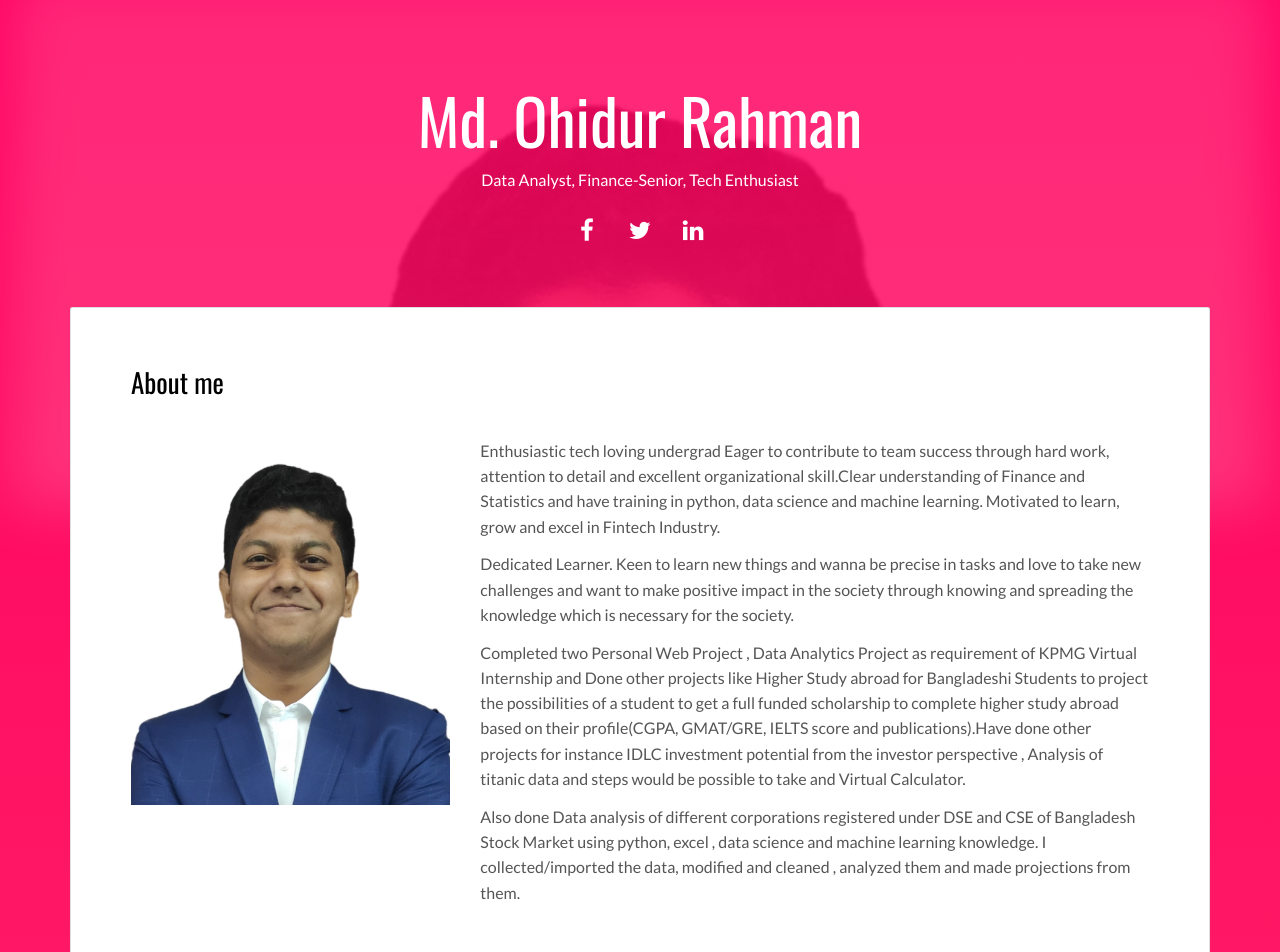
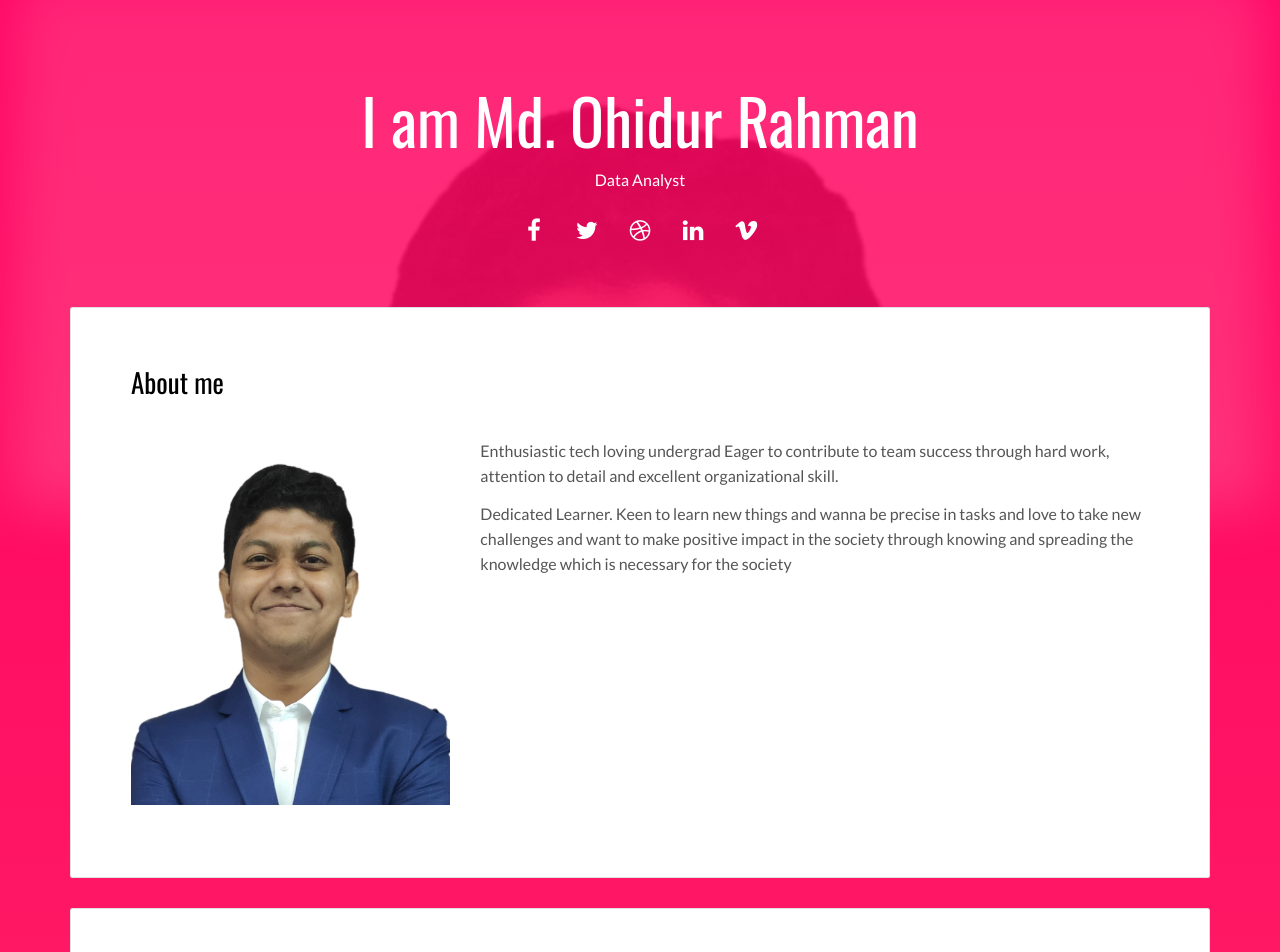
Before and after one commit to ohidu/ohidu.github.io, a plain HTML site: page index.html in a window 1280 px wide. Shown: the top 952 px of the page. Drawn offline with nearby package versions, Linux system fonts and the light colour scheme.

Commit message:
Update index.html

```diff
--- a/index.html
+++ b/index.html
@@ -7,7 +7,7 @@
   <meta content="width=device-width,initial-scale=1" name="viewport">
   <meta content="description" name="description">
   <meta name="google" content="notranslate" />
-  <meta content="Website have been developped by Ohidur Rahman" name="author">
+  <meta content="Mashup templates have been developped by Orson.io team" name="author">
 
   <!-- Disable tap highlight on IE -->
   <meta name="msapplication-tap-highlight" content="no">
@@ -15,7 +15,7 @@
   <link rel="apple-touch-icon" sizes="180x180" href="./assets/apple-icon-180x180.png">
   <link href="./assets/favicon.ico" rel="icon">
 
-  <title>Ohidur Rahman</title>
+  <title>Title page</title>
 
 <link href="./main.d8e0d294.css" rel="stylesheet"></head>
 
@@ -27,8 +27,8 @@
 <main class="content-wrapper">
   <header class="white-text-container section-container">
     <div class="text-center">
-      <h1>Md. Ohidur Rahman</h1>
-      <p>Data Analyst, Finance-Senior, Tech Enthusiast</p>
+      <h1>I am Md. Ohidur Rahman</h1>
+      <p>Data Analyst</p>
       <p>
         <a class="fa-icon fa-icon-2x" href="https://www.facebook.com/mdohidurrahman.khan.5" title="">
           <i class="fa fa-facebook"></i>
@@ -36,13 +36,24 @@
         <a class="fa-icon fa-icon-2x" href="https://twitter.com/MdOhidu88038514" title="">
           <i class="fa fa-twitter"></i>
         </a>
+        <a class="fa-icon fa-icon-2x" href="https://dribbble.com/" title="">
+          <i class="fa fa-dribbble"></i>
+        </a>
         <a class="fa-icon fa-icon-2x" href="https://www.linkedin.com/in/md-ohidur-rahman-ab9892138/" title="">
           <i class="fa fa-linkedin"></i>
+        </a>
+        <a class="fa-icon fa-icon-2x" href="https://vimeo.com/" title="">
+          <i class="fa fa-vimeo"></i>
         </a>
       </p>
     </div>
   </header>
-  <div class="container">
+
+
+
+<!-- Add your site or app content here -->
+
+ <div class="container">
    <div class="row">
      <div class="col-xs-12">
 
@@ -55,15 +66,15 @@
               </div>
               <div class="col-md-8">
 
-              <p>Enthusiastic tech loving undergrad Eager to contribute to team success through hard work, attention to detail and excellent  organizational skill.Clear understanding of Finance and  Statistics and have training in python, data science and  machine learning.  Motivated to learn, grow and excel in Fintech Industry.</p>
-              <p> Dedicated Learner. Keen to learn new things and wanna be precise in tasks and love to take new challenges and want to make positive impact in the society through knowing and spreading the knowledge which is necessary for the society.</p>
-              <p> Completed two Personal Web Project , Data Analytics Project as requirement of KPMG Virtual Internship and Done other projects like Higher Study abroad for Bangladeshi Students to project the possibilities of a student to get a full funded scholarship to complete higher study abroad based on their profile(CGPA, GMAT/GRE, IELTS score and publications).Have done other projects for instance IDLC investment potential from the investor perspective , Analysis of titanic data and steps would be possible to take and Virtual Calculator.</p>
-              <p>Also done Data analysis of different corporations registered under DSE and CSE of Bangladesh Stock Market using python, excel , data science and machine learning knowledge. I collected/imported  the data, modified and cleaned , analyzed them and made projections from them.</p>
-             </div>
+              <p>Enthusiastic  tech   loving undergrad Eager to contribute to team success through hard work, attention to detail and excellent  organizational skill.</p>
+              <p> Dedicated Learner. Keen to learn new things and wanna be precise in tasks and love to take new challenges and want to make positive impact in the society through knowing and spreading the knowledge which is necessary for the society</p>
+
+              </div>
             </div>
           </div>
         </div>
-         <div class="card">
+
+        <div class="card">
           <div class="card-block">
             <h2>Projects</h2>
             <div class="row">
@@ -101,7 +112,7 @@
               <small class="date">2020</small>
               <h3 class="h5 date-title">Data Science - <a href="https://skill.jobs/" title="">Skill.Jobs</a></h3>
 
-              <p>Here I have done four projects regarding Data Science, Machine Learning and Python.</p>
+              <p>During the 7 months of apprenticeship, I have done a lot of projects like Higher Study abroad for Bangladeshi Students to project the possibilities of a student to get a full funded scholarship to complete higher study abroad based on their profile(CGPA, GMAT/GRE, IELTS score and publications) I have done other projects for instance IDLC investment potential from the investor perspective , Analysis of titanic data and steps would be possible to take and Virtual Calculator.</p>
             </div>
           </div>
         </div>
@@ -136,6 +147,7 @@
             </div>
           </div>
         </div>
+
         <div class="card">
           <div class="card-block">
             <h2>Language</h2>
@@ -218,8 +230,8 @@
             </div>
           </div>
         </div>
-</div>
- <div class="section" id="contact">
+
+        <div class="section" id="contact">
   <div class="cc-contact-information" style="background-image: url('images/staticmap.png');">
     <div class="container">
       <div class="cc-contact">
@@ -231,6 +243,7 @@
                 <div class="col-md-6">
                   <div class="card-body">
                     <form action="https://formspree.io/mbjpjyag" method="POST">
+                      <div class="p pb-3"><strong>Feel free to contact me </strong></div>
                       <div class="row mb-3">
                         <div class="col">
                           <div class="input-group"><span class="input-group-addon"><i class="fa fa-user-circle"></i></span>
@@ -285,7 +298,12 @@
     </div>
   </div>
 </div>
-</div>
+
+     </div>
+   </div>
+ </div>
+
+</main>
 <footer class="footer-container white-text-container text-center">
   <div class="container">
     <div class="row">
@@ -294,13 +312,13 @@
 
         <p>©All right reserved by Md. Ohidur Rahman</p>
         <p>
-          <a class="fa-icon fa-icon-2x" href="https://www.facebook.com/mdohidurrahman.khan.5" title="Follow Me on Facebook">
+          <a class="fa-icon fa-icon-2x" href="https://facebook.com/" title="">
             <i class="fa fa-facebook"></i>
           </a>
-          <a class="fa-icon fa-icon-2x" href="https://twitter.com/MdOhidu88038514" title="Follow Me on Twitter">
+          <a class="fa-icon fa-icon-2x" href="https://twitter.com/" title="">
             <i class="fa fa-twitter"></i>
           </a>
-          <a class="fa-icon fa-icon-2x" href="https://www.linkedin.com/in/md-ohidur-rahman-ab9892138/" title="Connect Me on LinkedIn">
+          <a class="fa-icon fa-icon-2x" href="https://www.linkedin.com/" title="">
             <i class="fa fa-linkedin"></i>
           </a>
         </p>
```
